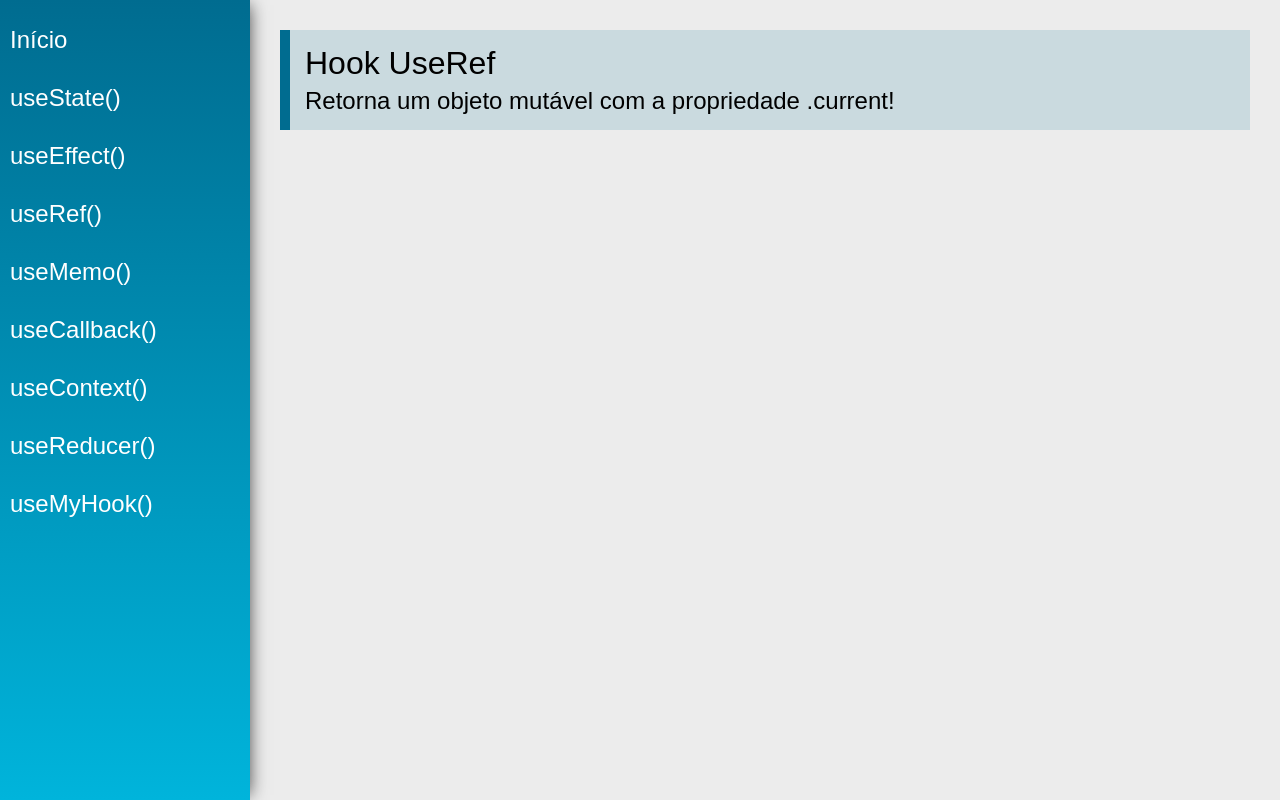
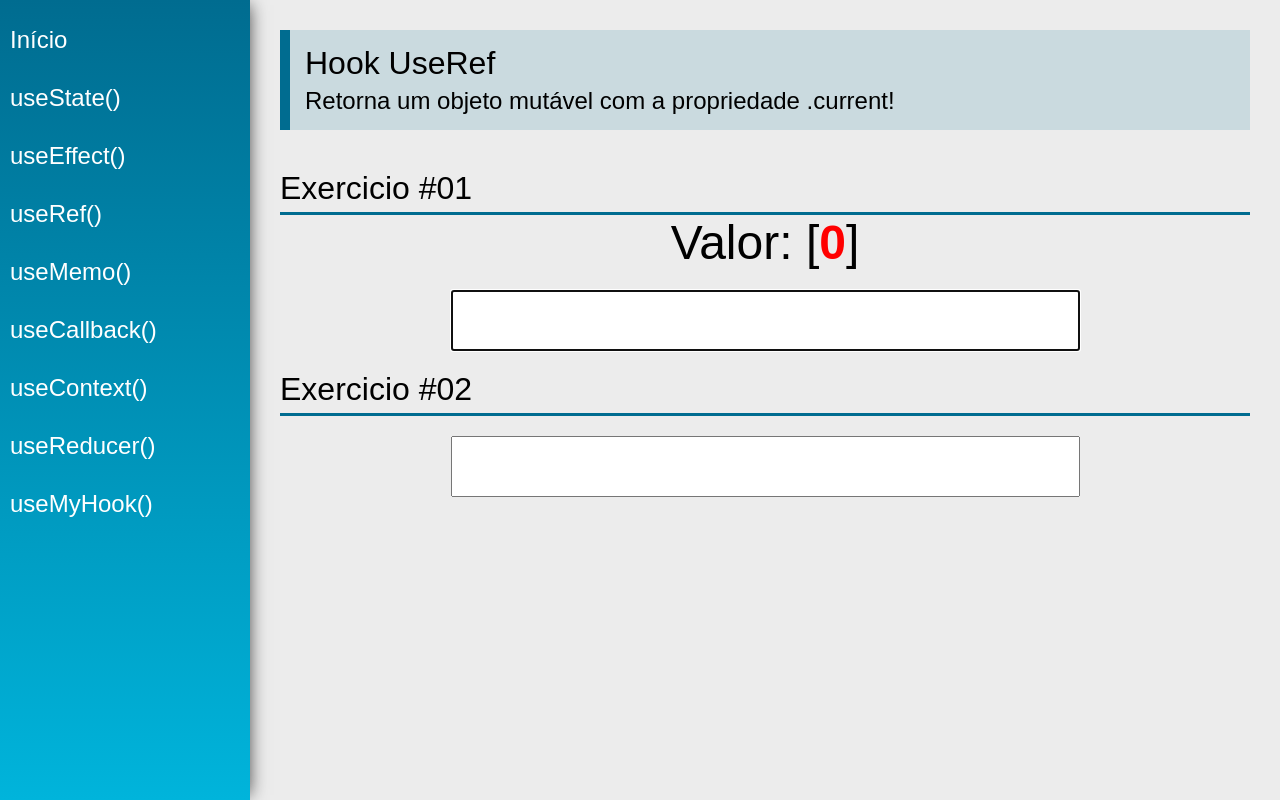
Before and after one commit to edulima2412/react-hooks, a React (Create React App) app: page /useRef in a window 1280 px wide. Built offline with nearby package versions, Linux system fonts and the light colour scheme.

Commit message:
add useRef

```diff
--- a/src/views/examples/UseRef.jsx
+++ b/src/views/examples/UseRef.jsx
@@ -1,13 +1,66 @@
-import React from 'react'
+import React, { useEffect, useRef, useState } from 'react'
+
 import PageTitle from '../../components/layout/PageTitle'
+import SectionTitle from '../../components/layout/SectionTitle'
+
+const merge = function(s1, s2){
+    return [...s1].map(function(e, i){
+        return `${e}${s2[i] || ""}`;
+    }).join("");
+}
 
 const UseRef = (props) => {
+    const [value1, setValue1] = useState("");
+    const [value2, setValue2] = useState("");
+
+    const count = useRef(0);
+    const myInput1 = useRef(null);
+    const myInput2 = useRef(null);
+
+    useEffect(function() {
+        count.current++;
+        myInput2.current.focus();
+    }, [value1])
+
+    useEffect(function() {
+        count.current++;
+        myInput1.current.focus();
+    }, [value2])
+
     return (
         <div className="UseRef">
             <PageTitle
                 title="Hook UseRef"
                 subtitle="Retorna um objeto mutável com a propriedade .current!"
             />
+
+            <SectionTitle title="Exercicio #01" />
+            <div className="center">
+                <div>
+                    <span className="text">Valor: </span>
+                    <span className="text">{merge(value1, value2)}[</span>
+                    <span className="text red">{count.current}</span>
+                    <span className="text">]</span>
+                </div>
+                <input
+                    type="text"
+                    className="input"
+                    ref={myInput1}
+                    value={value1}
+                    onChange={e => setValue1(e.target.value)}
+                />
+            </div>
+
+            <SectionTitle title="Exercicio #02" />
+            <div className="center">
+                <input
+                    type="text"
+                    className="input"
+                    ref={myInput2}
+                    value={value2}
+                    onChange={e => setValue2(e.target.value)}
+                />
+            </div>
         </div>
     )
 }
```
Also changed, not shown: 1 other file (tests, documents, lock files or other folders).
